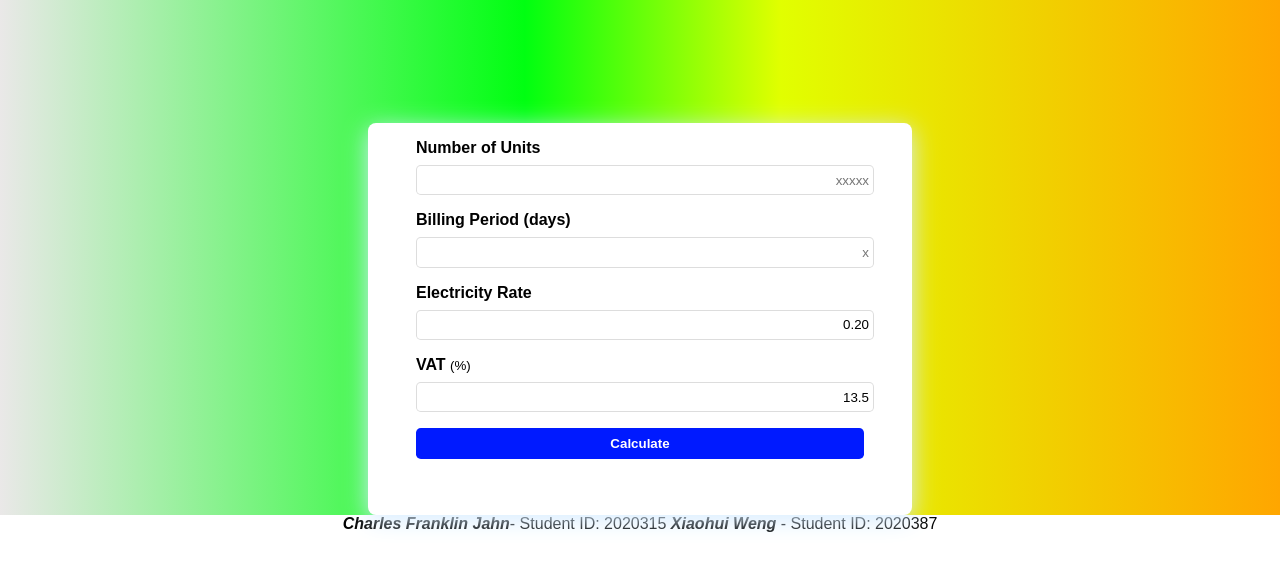
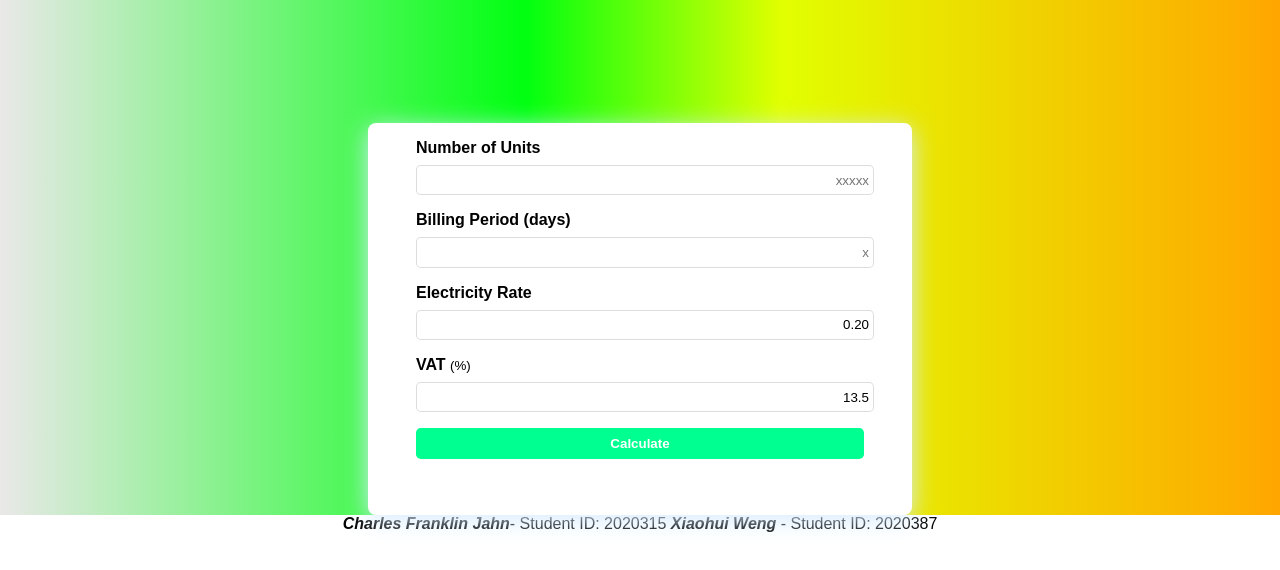
Before and after one commit to Charlesjahn/CA3_CrossPlatform, a website: page index.html in a window 1280 px wide. In both pictures the pointer is over the button "Calculate". Shown: the part 74-644 px from the top of the page. Drawn offline with Linux system fonts and the light colour scheme.

Commit message:
css style changed

```diff
--- a/style.css
+++ b/style.css
@@ -191,7 +191,7 @@ input:hover, input:focus{
     background-color: silver;
 }
 .btn-block:hover,.btn-block:focus{
-    background-color: #001aff;
+    background-color: #00ff91;
 }
 input::-webkit-outer-spin-button,
 input::-webkit-inner-spin-button {
```
